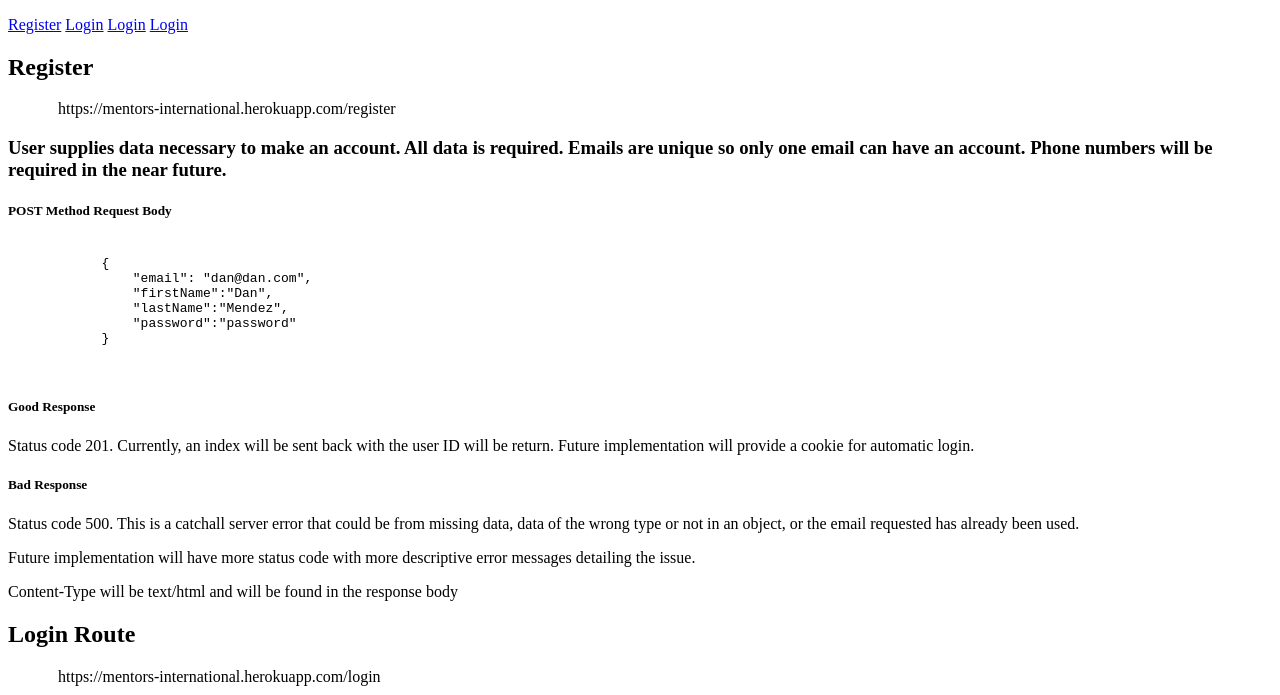
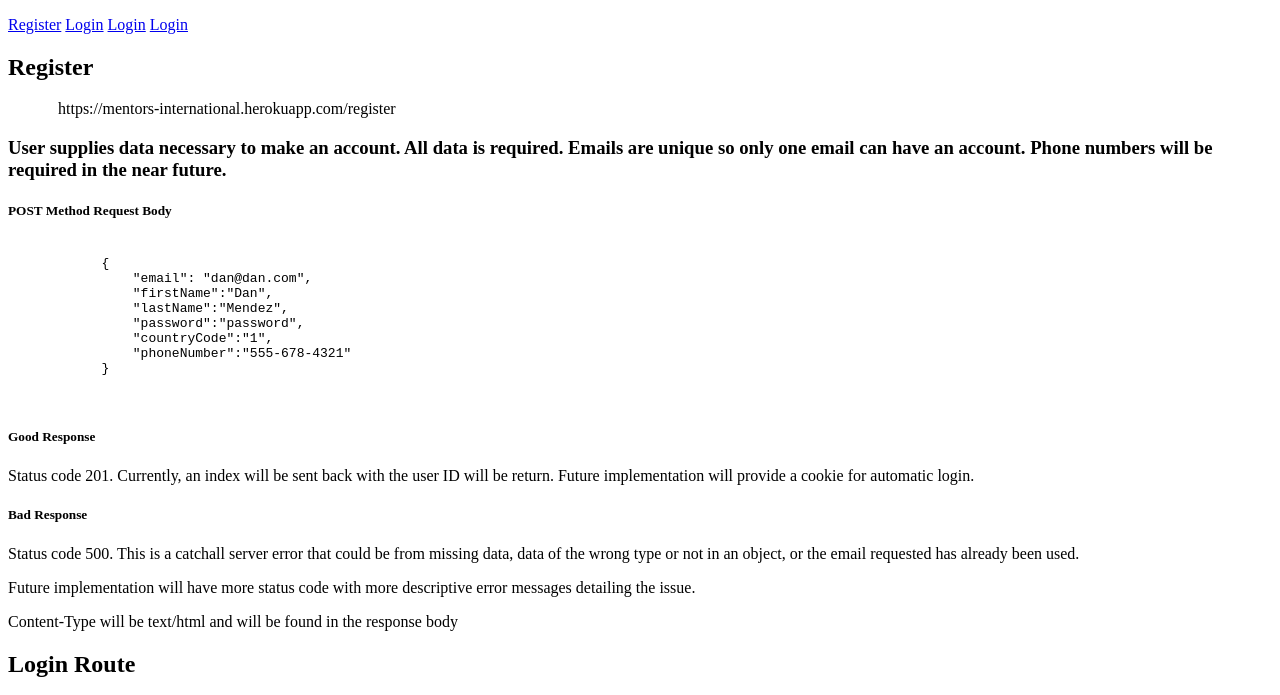
Before and after one commit to developersmentorsinternational/Feb2019BuildWeek-Server, a website: page index.html in a window 1280 px wide. Shown: the part 105-800 px from the top of the page. Drawn offline with Linux system fonts and the light colour scheme.

Commit message:
added to the docs

```diff
--- a/index.html
+++ b/index.html
@@ -28,7 +28,9 @@
                 "email": "dan@dan.com",
                 "firstName":"Dan",
                 "lastName":"Mendez",
-                "password":"password"
+                "password":"password",
+                "countryCode":"1",
+                "phoneNumber":"555-678-4321"
             }
             </code>
         </pre>
```
